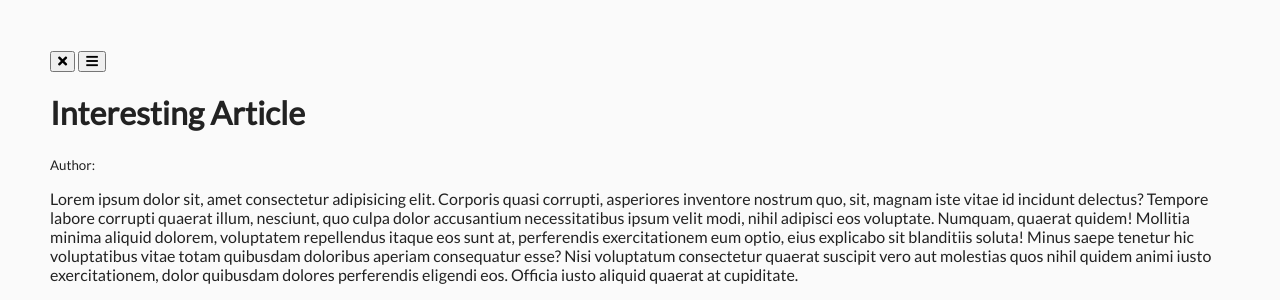
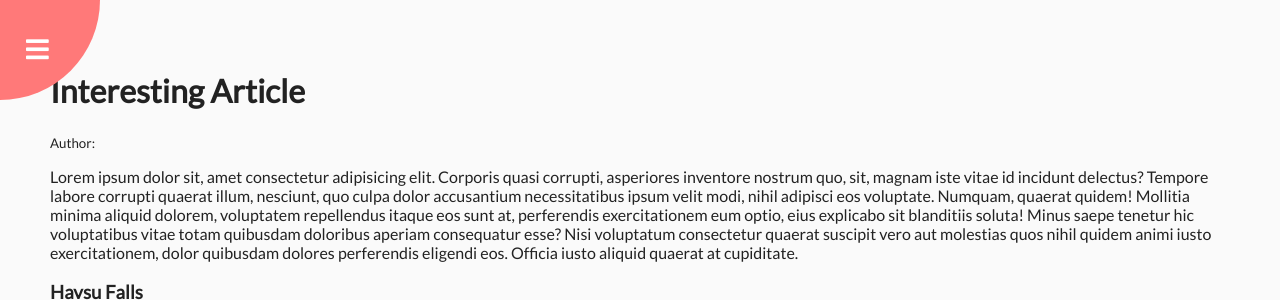
Before and after one commit to cparisi1290/js-rotating-navigation, a plain HTML site: page index.html in a window 1280 px wide. Shown: the top 300 px of the page. Drawn offline with Linux system fonts and the light colour scheme.

Commit message:
create circle at top left that will initiate open and close of navbar

```diff
--- a/style.css
+++ b/style.css
@@ -24,3 +24,43 @@ body {
 .container.show-nav {
   transform: rotate(-20deg);
 }
+
+.circle-container {
+  position: fixed;
+  top: -100px;
+  left: -100px;
+}
+
+.circle {
+  background-color: #ff7979;
+  height: 200px;
+  width: 200px;
+  border-radius: 50%;
+  position: relative;
+  transition: transform 0.5s linear;
+}
+
+.circle button {
+  position: absolute;
+  top: 50%;
+  left: 50%;
+  height: 100px;
+  background: transparent;
+  border: 0;
+  font-size: 26px;
+  color: white;
+}
+
+.circle button:focus {
+  outline: none;
+}
+
+.circle button#open {
+  left: 60%;
+}
+
+.circle button#close {
+  top: 60%;
+  transform: rotate(90deg);
+  transform-origin: top left;
+}
```
